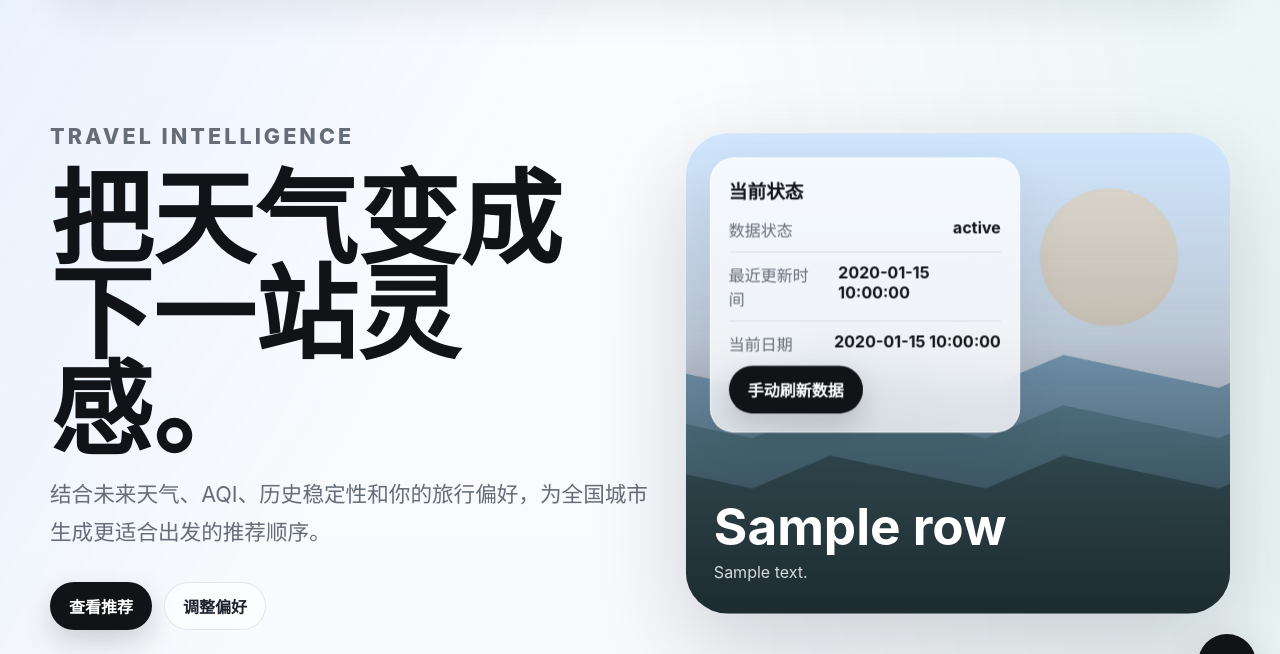
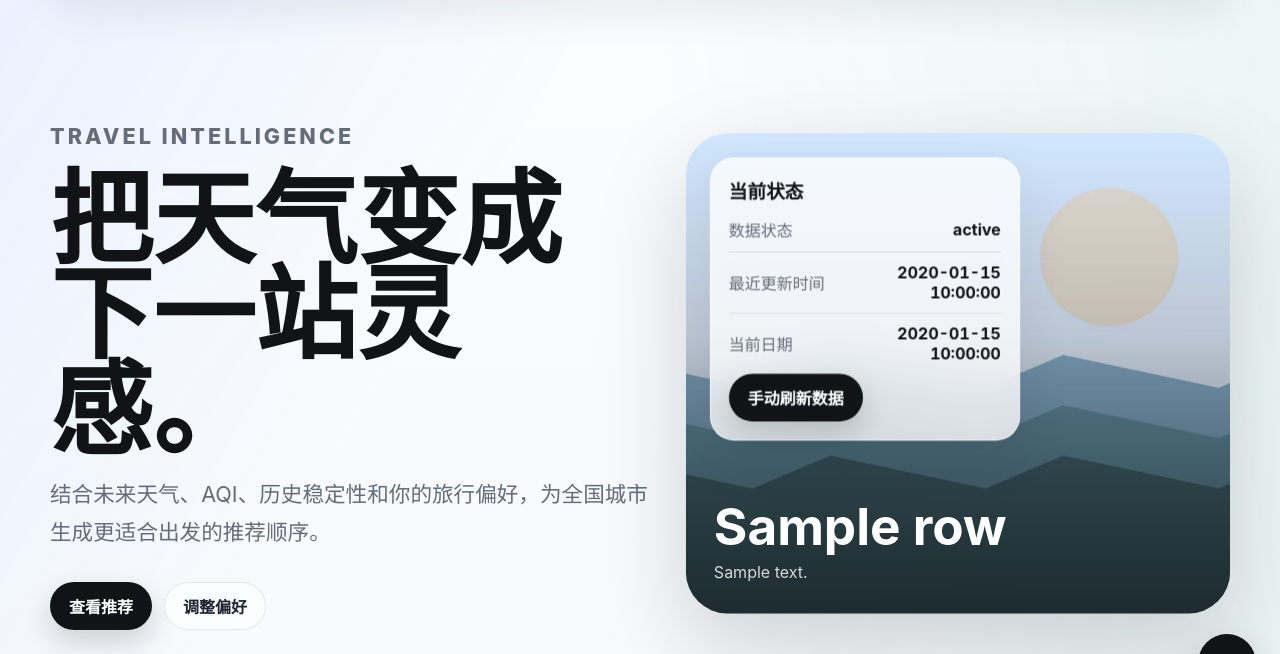
Before and after one commit to Woterous/travel-weather-recommender, a Flask app: template web/templates/index.html in a window 1280 px wide. Shown: the part 84-738 px from the top of the page. Run offline with Flask 3, Linux system fonts and the light colour scheme; the template is opened without the code that fills it: most values are stand-ins (such as "Sample title", 1, 10 or a date in 2020).

Commit message:
Align hero status metadata

```diff
--- a/web/static/css/style.css
+++ b/web/static/css/style.css
@@ -315,6 +315,25 @@ select {
     margin-bottom: 14px;
 }
 
+.floating-status .meta-list li {
+    display: grid;
+    grid-template-columns: minmax(86px, auto) minmax(0, 1fr);
+    align-items: center;
+    gap: 14px;
+}
+
+.floating-status .meta-list span {
+    min-width: 0;
+    white-space: nowrap;
+}
+
+.floating-status .meta-list strong {
+    min-width: 0;
+    text-align: right;
+    overflow-wrap: anywhere;
+    font-variant-numeric: tabular-nums;
+}
+
 .card,
 .city-card,
 .hero-meta,
--- a/web/templates/index.html
+++ b/web/templates/index.html
@@ -19,7 +19,7 @@
             <h3>当前状态</h3>
             <ul class="meta-list">
                 <li><span>数据状态</span><strong>{{ latest_refresh.status }}</strong></li>
-                <li><span>最近更新时间</span><strong>{{ latest_refresh.refresh_time }}</strong></li>
+                <li><span>最近更新时间</span><strong>{{ latest_refresh.refresh_time|replace("T", " ") }}</strong></li>
                 <li><span>当前日期</span><strong>{{ selected_date or "暂无数据" }}</strong></li>
             </ul>
             <form method="post" action="{{ url_for('refresh') }}" class="refresh-form">
```
